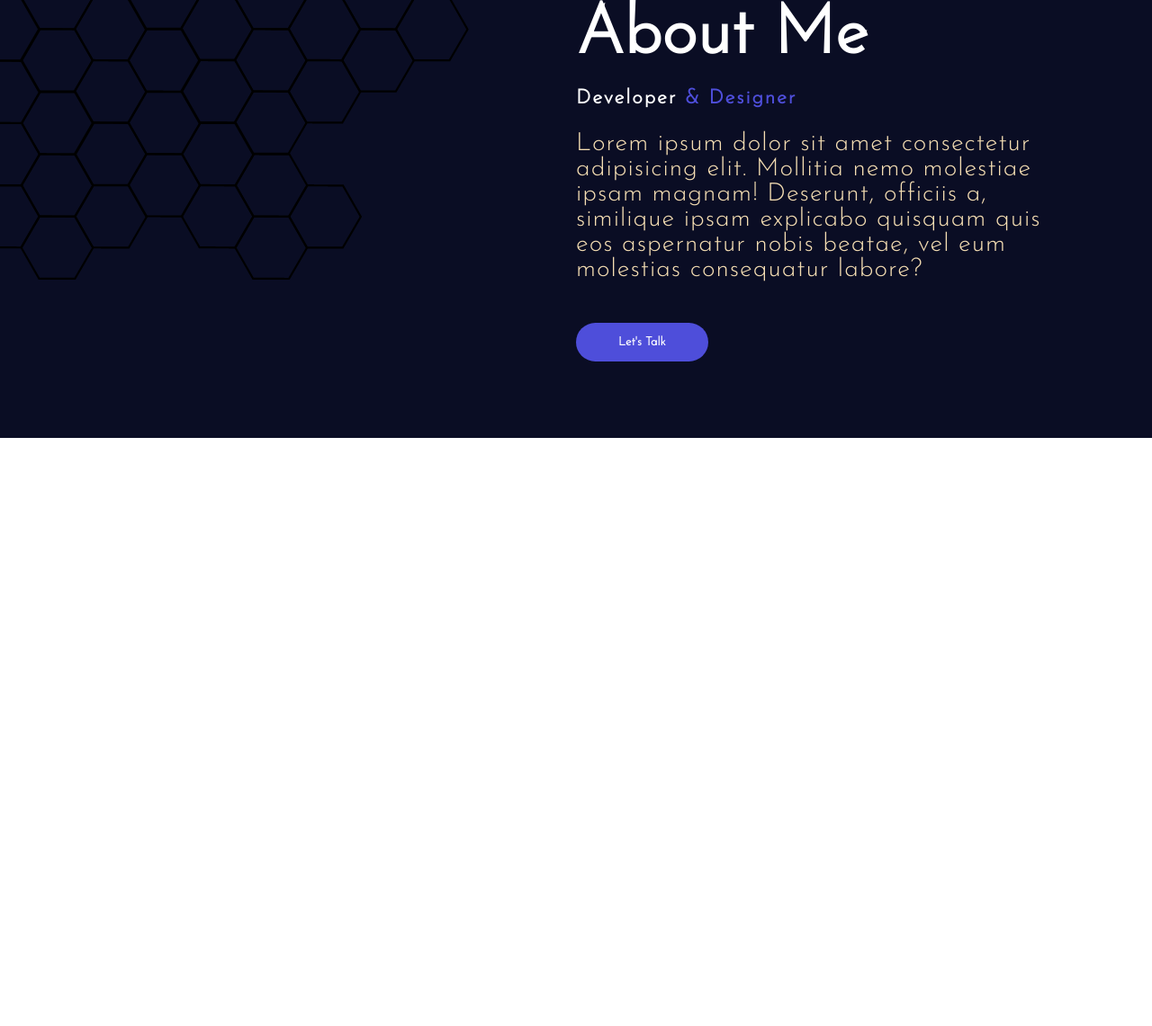
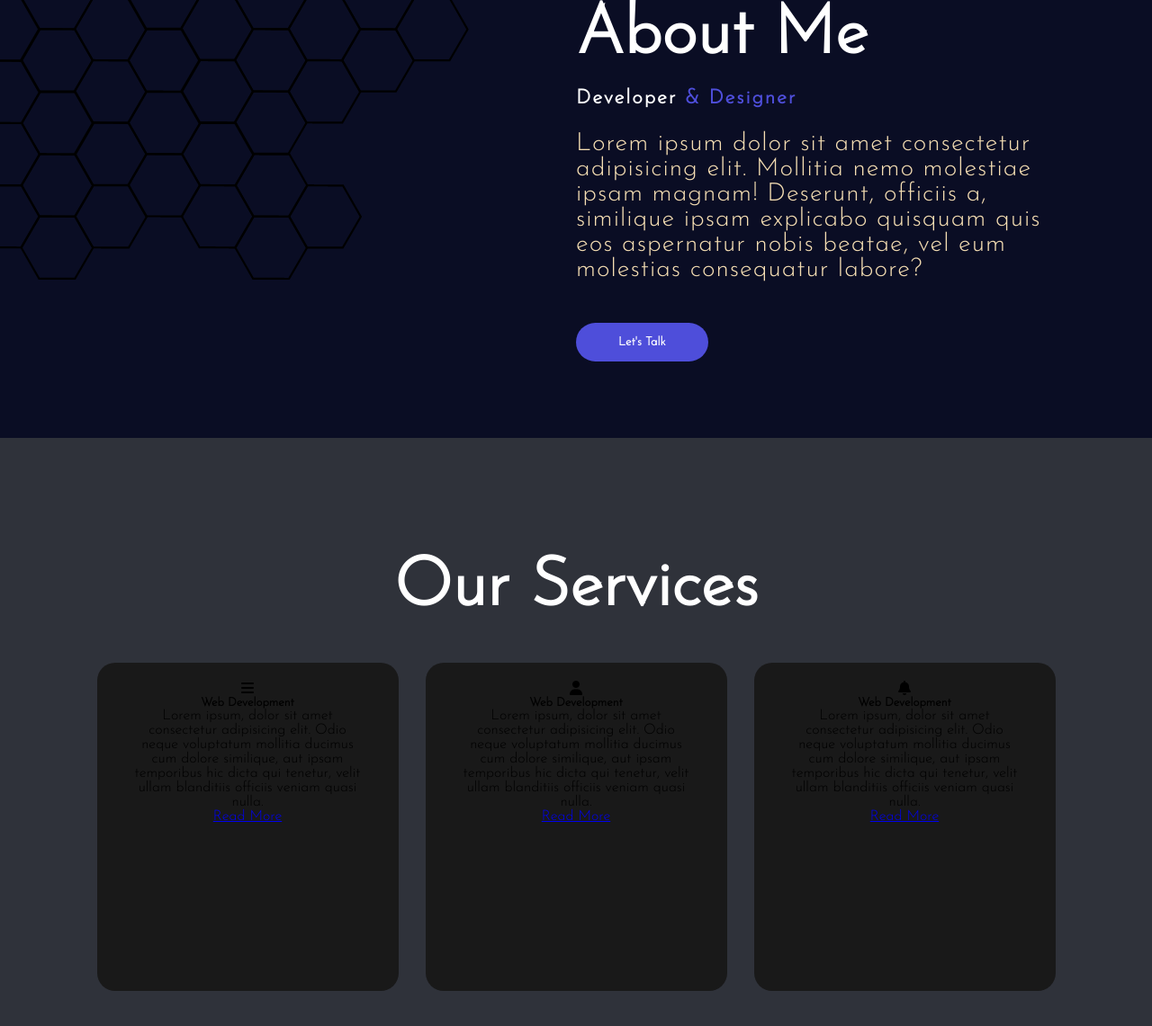
Before and after one commit to Chinmaymahapatra/Bharat-Intern, a plain HTML site: page Portfolio Website/index.html in a window 1280 px wide. Shown: the part 1237-2378 px from the top of the page at 90% size. Before the commit the page ends 1724 px from the top, so only its background shows below. Drawn offline with Linux system fonts and the light colour scheme.

Commit message:
Version 1

```diff
--- a/Portfolio Website/index.html
+++ b/Portfolio Website/index.html
@@ -38,5 +38,46 @@
                 </div>
             </div>
         </section>
+
+        <div class="service">
+            <div class="title">
+                <h2>Our Services</h2>
+            </div>
+            <div class="box">
+                <div class="card">
+                    <i class="fa-solid fa-bars"></i>
+                    <h5>Web Development</h5>
+                    <div class="pra">
+                        <p>Lorem ipsum, dolor sit amet consectetur adipisicing elit. Odio neque voluptatum mollitia ducimus cum dolore similique, aut ipsam temporibus hic dicta qui tenetur, velit ullam blanditiis officiis veniam quasi nulla.</p>
+
+                        <p style="text-align: center;">
+                            <a class="button" href="#">Read More</a>
+                        </p>
+                    </div>
+                </div>
+                <div class="card">
+                    <i class="fa-solid fa-user"></i>
+                    <h5>Web Development</h5>
+                    <div class="pra">
+                        <p>Lorem ipsum, dolor sit amet consectetur adipisicing elit. Odio neque voluptatum mollitia ducimus cum dolore similique, aut ipsam temporibus hic dicta qui tenetur, velit ullam blanditiis officiis veniam quasi nulla.</p>
+
+                        <p style="text-align: center;">
+                            <a class="button" href="#">Read More</a>
+                        </p>
+                    </div>
+                </div>
+                <div class="card">
+                    <i class="fa-solid fa-bell"></i>
+                    <h5>Web Development</h5>
+                    <div class="pra">
+                        <p>Lorem ipsum, dolor sit amet consectetur adipisicing elit. Odio neque voluptatum mollitia ducimus cum dolore similique, aut ipsam temporibus hic dicta qui tenetur, velit ullam blanditiis officiis veniam quasi nulla.</p>
+
+                        <p style="text-align: center;">
+                            <a class="button" href="#">Read More</a>
+                        </p>
+                    </div>
+                </div>
+            </div>
+        </div>
     </body>
 </html>
--- a/Portfolio Website/style.css
+++ b/Portfolio Website/style.css
@@ -110,3 +110,32 @@ button:hover{
     border: 2px solid rgb(78, 78, 218);
     cursor: pointer;
 }
+.service{
+    background: #2f323a;
+    width: 100%;
+    padding: 100px 0px;
+}
+.title h2{
+    color: white;
+    font-size: 75px;
+    width: 1130px;
+    margin: 30px auto;
+    text-align: center;
+}
+.box{
+    display: flex;
+    justify-content: center;
+    align-items: center;
+    min-width: 400px;
+}
+.card{
+    height: 365px;
+    width: 335px;
+    padding: 20px 35px;
+    background: #191919;
+    border-radius: 20px;
+    margin: 15px;
+    position: relative;
+    overflow: hidden;
+    text-align: center;
+}
```
